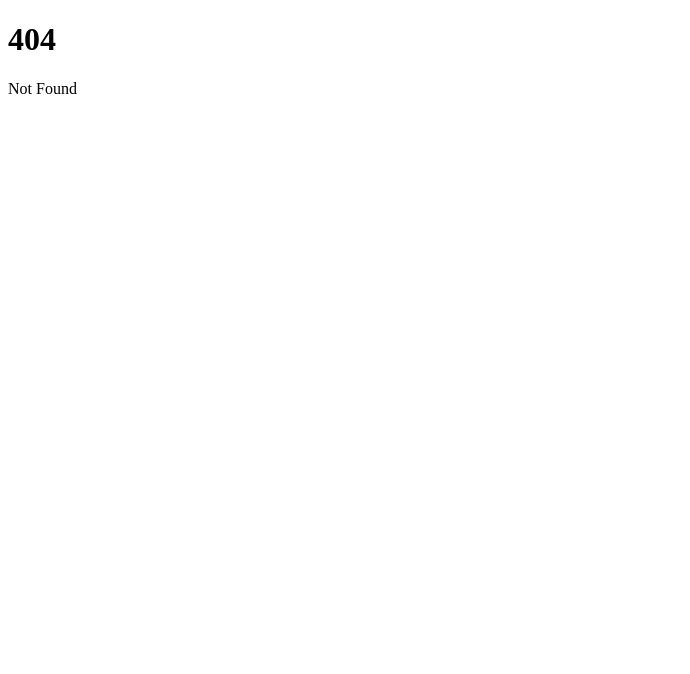
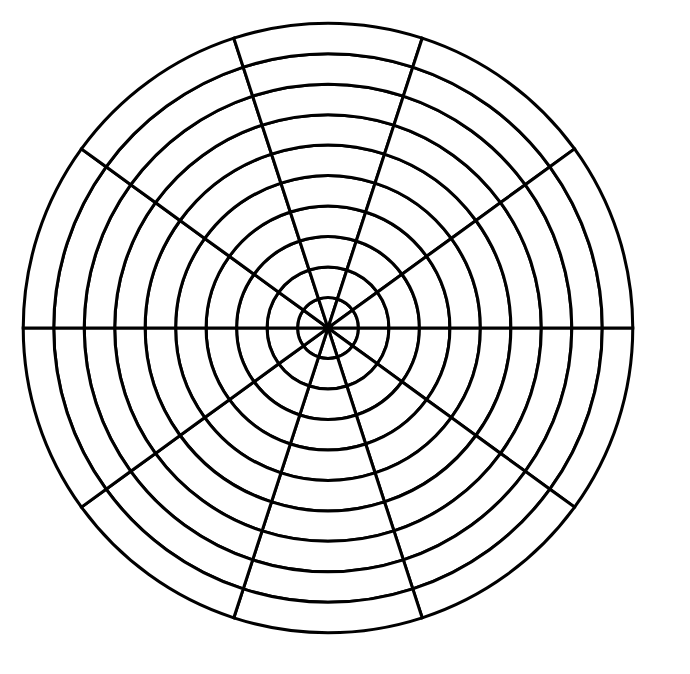
Before and after one commit to amypellegrini/simply-labyrinths-web, a SvelteKit app: page /polar in a window 1280 px wide. Before the commit this address had no page. Shown: the top 674 px of the page, without its empty margins (0-690 px from the left). Built offline with nearby package versions, Linux system fonts and the light colour scheme.

Commit message:
feat: polar grid POC

```diff
--- /dev/null
+++ b/src/routes/polar/+page.svelte
@@ -0,0 +1,36 @@
+<script lang="ts">
+	import Grid from '../../model/grid';
+
+	const grid = new Grid(10, 10);
+	const cellSize = 10;
+	const viewBoxSize = 2 * grid.rows * cellSize;
+	const center = viewBoxSize / 2;
+</script>
+
+<svg style="width: 80vh;" viewBox="-5 -5 {viewBoxSize + 10} {viewBoxSize + 10}">
+	{#each grid.cells as cell}
+		{@const theta = (2 * Math.PI) / grid.grid[cell.row].length}
+		{@const innerRadius = cell.row * cellSize}
+		{@const outerRadius = (cell.row + 1) * cellSize}
+		{@const thetaCounterClockWise = theta * cell.column}
+		{@const thetaClockWise = theta * (cell.column + 1)}
+		{@const ax = center + innerRadius * Math.cos(thetaCounterClockWise)}
+		{@const ay = center + innerRadius * Math.sin(thetaCounterClockWise)}
+		{@const bx = center + outerRadius * Math.cos(thetaCounterClockWise)}
+		{@const by = center + outerRadius * Math.sin(thetaCounterClockWise)}
+		{@const cx = center + outerRadius * Math.cos(thetaClockWise)}
+		{@const cy = center + outerRadius * Math.sin(thetaClockWise)}
+		{@const dx = center + innerRadius * Math.cos(thetaClockWise)}
+		{@const dy = center + innerRadius * Math.sin(thetaClockWise)}
+
+		<path
+			d="M {ax} {ay}
+       A {innerRadius} {innerRadius} 0 0 1 {dx} {dy}
+       L {cx} {cy}
+       A {outerRadius} {outerRadius} 0 0 0 {bx} {by}
+       Z"
+			fill="white"
+			stroke="black"
+		/>
+	{/each}
+</svg>
```
